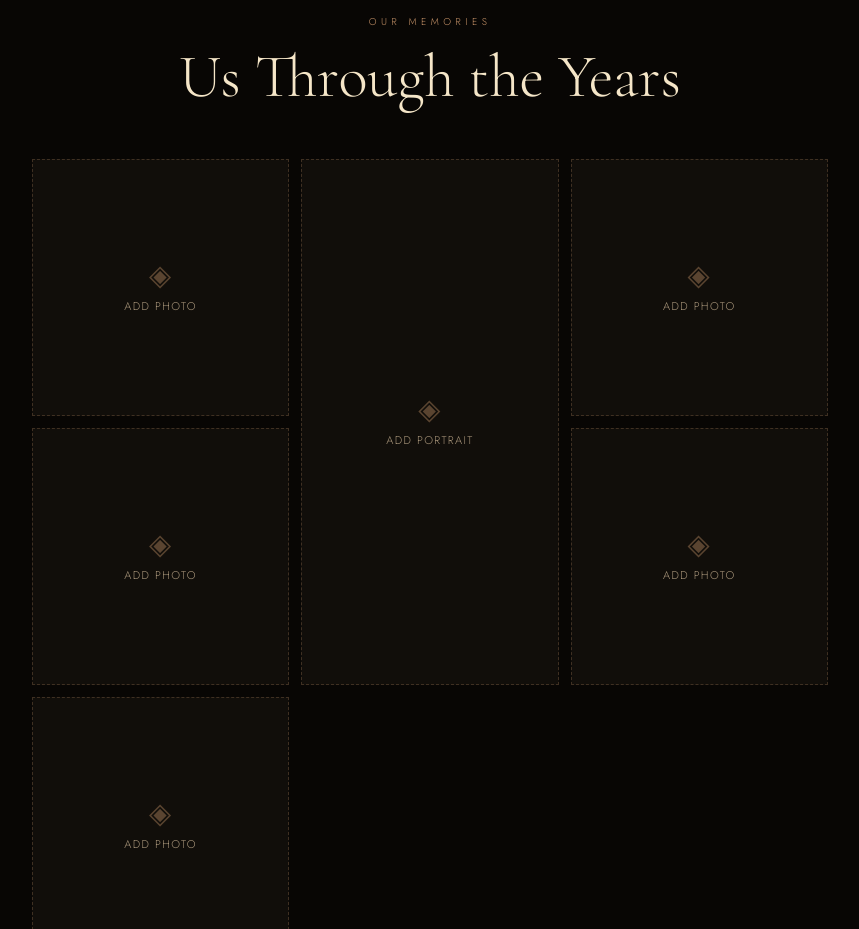
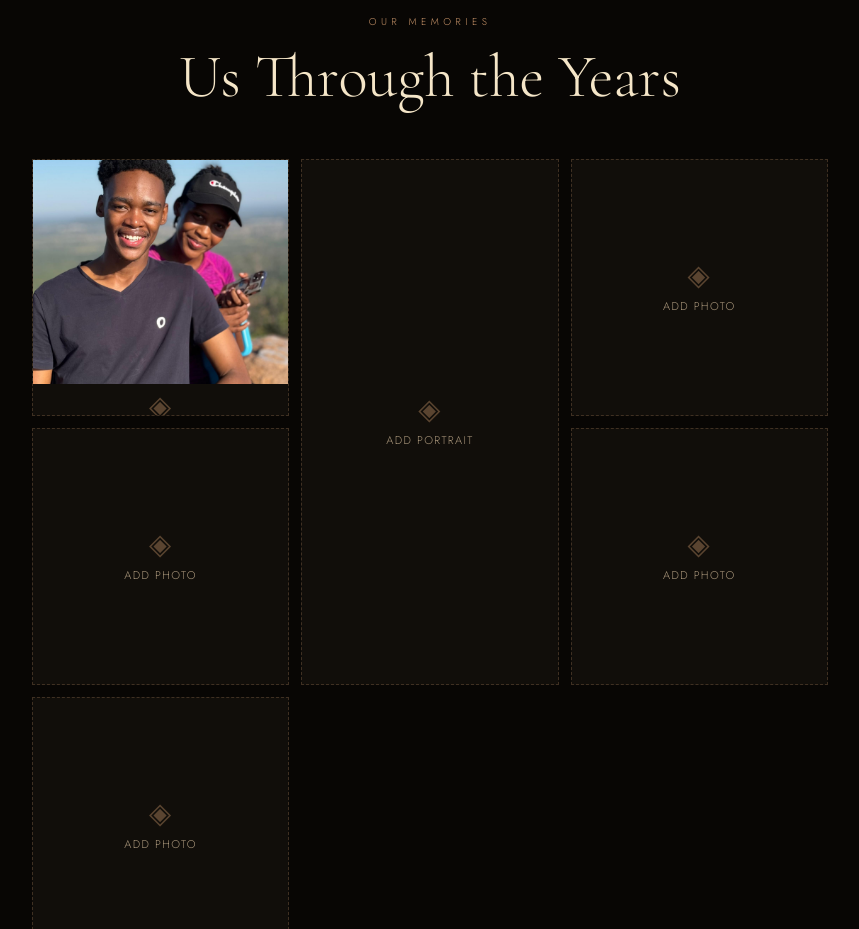
Before and after one commit to BothoRandy/BestestDay, a plain HTML site: page index.html in a window 1280 px wide. Shown: the part 2180-3109 px from the top of the page, without its empty margins (210-1069 px from the left). Drawn offline with nearby package versions, Linux system fonts and the light colour scheme.

Commit message:
Update index.html

```diff
--- a/index.html
+++ b/index.html
@@ -497,7 +497,7 @@
 
       <!-- PHOTO 1 -->
       <div class="photo-cell">
-        <!-- <img src="photo1.jpg" alt="Us at the park"> -->
+        <img src="../images/img3.jpeg" alt="Us at the park">
         <span class="ph-icon">◈</span>
         <span>Add photo</span>
       </div>
```
